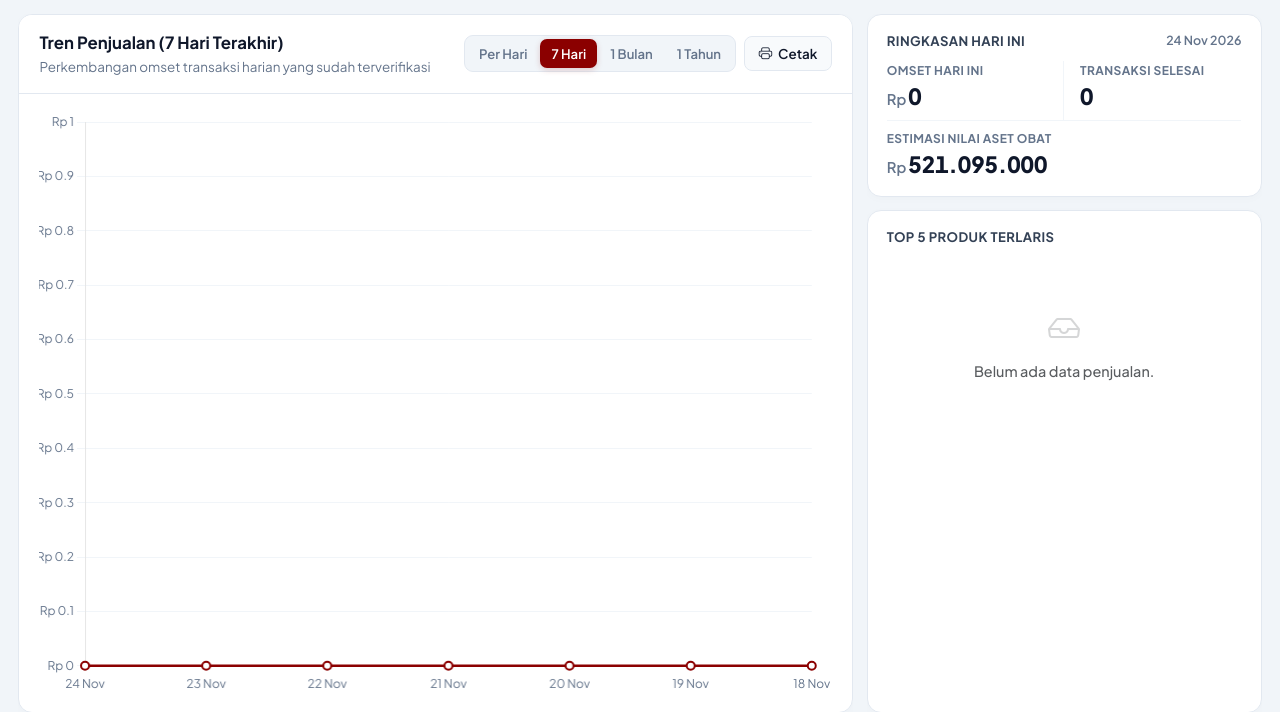
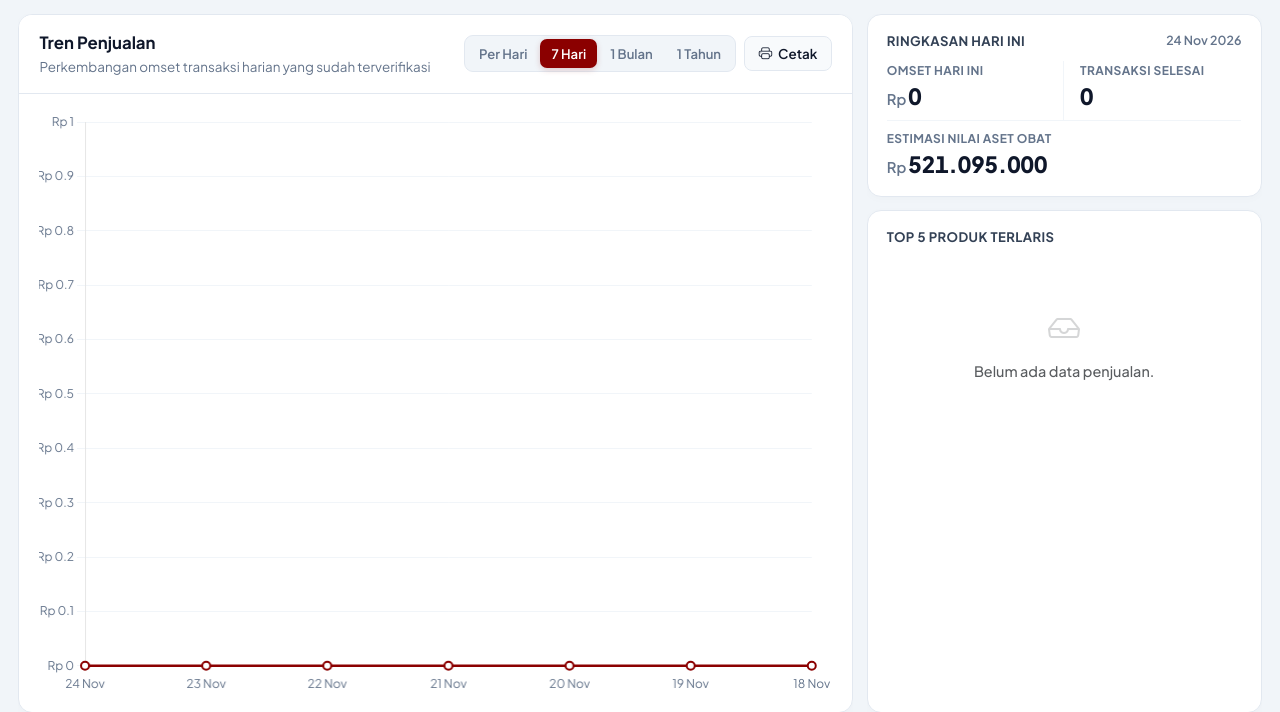
Before and after one commit to samuelaji/Sistem-Penjualan-Apotek-Universitas-Sanata-Dharma, a Laravel app: page /manajemen/dashboard in a window 1280 px wide. Shown: the part 73-785 px from the top of the page. Run offline with Laravel 12, Linux system fonts and the light colour scheme; data comes from the database, SQL or seed files in the repository; data that the repository does not hold is empty.

Commit message:
perbaikan tampilan dan menyempurnakan logika bisnis

```diff
--- a/resources/views/manajemen/dashboard.blade.php
+++ b/resources/views/manajemen/dashboard.blade.php
@@ -366,7 +366,7 @@
         <div class="chart-card">
             <div class="chart-card-header">
                 <div>
-                    <span class="card-title-main" id="chartTitleMain">Tren Penjualan (7 Hari Terakhir)</span>
+                    <span class="card-title-main" id="chartTitleMain">Tren Penjualan</span>
                     <span class="card-title-sub" id="chartTitleSub">Perkembangan omset transaksi harian yang sudah terverifikasi</span>
                 </div>
 
@@ -483,7 +483,7 @@
 
         const seriesMap = {
             day: {
-                title: 'Tren Penjualan (Per Jam Hari Ini)',
+                title: 'Tren Penjualan',
                 subtitle: 'Distribusi omset transaksi terverifikasi sepanjang hari ini',
                 labels: Array.isArray(serverDailyLabels) ? serverDailyLabels : ['08:00', '10:00', '12:00', '14:00', '16:00', '18:00', '20:00', 'Sekarang'],
                 values: Array.isArray(serverDailyValues)
@@ -491,13 +491,13 @@
                     : [0, 0, 0, 0, 0, 0, 0, omsetToday]
             },
             '7d': {
-                title: 'Tren Penjualan (7 Hari Terakhir)',
+                title: 'Tren Penjualan',
                 subtitle: 'Perkembangan omset transaksi harian yang sudah terverifikasi',
                 labels: sevenDayLabels,
                 values: sevenDayValues
             },
             '1m': {
-                title: 'Tren Penjualan (1 Bulan Terakhir)',
+                title: 'Tren Penjualan',
                 subtitle: 'Rekapitulasi mingguan omset apotek selama 30 hari terakhir',
                 labels: Array.isArray(serverMonthlyLabels) ? serverMonthlyLabels : ['Minggu 1', 'Minggu 2', 'Minggu 3', 'Minggu 4'],
                 values: Array.isArray(serverMonthlyValues)
@@ -505,7 +505,7 @@
                     : [0, 0, 0, weekSum]
             },
             '1y': {
-                title: 'Tren Penjualan (1 Tahun Terakhir)',
+                title: 'Tren Penjualan',
                 subtitle: 'Perkembangan omset bulanan apotek sepanjang 12 bulan terakhir',
                 labels: Array.isArray(serverYearlyLabels)
                     ? serverYearlyLabels
```
